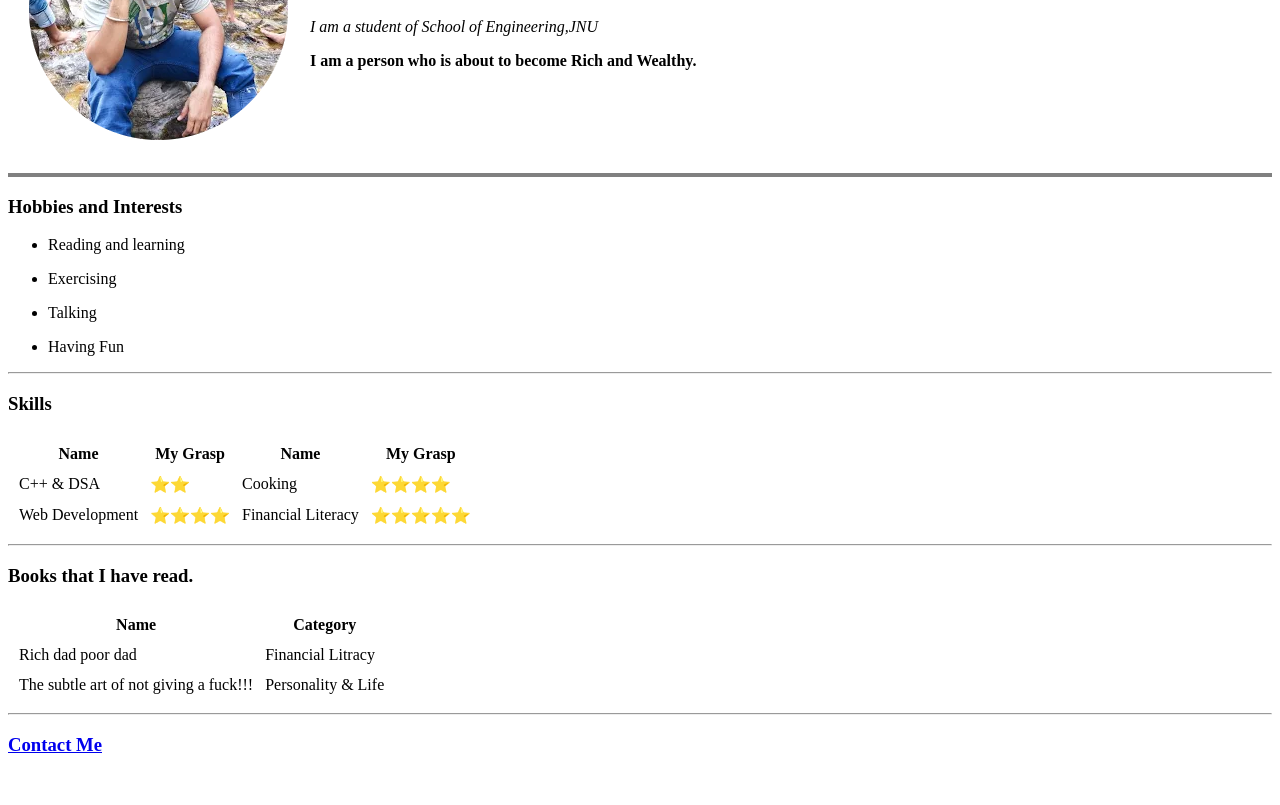
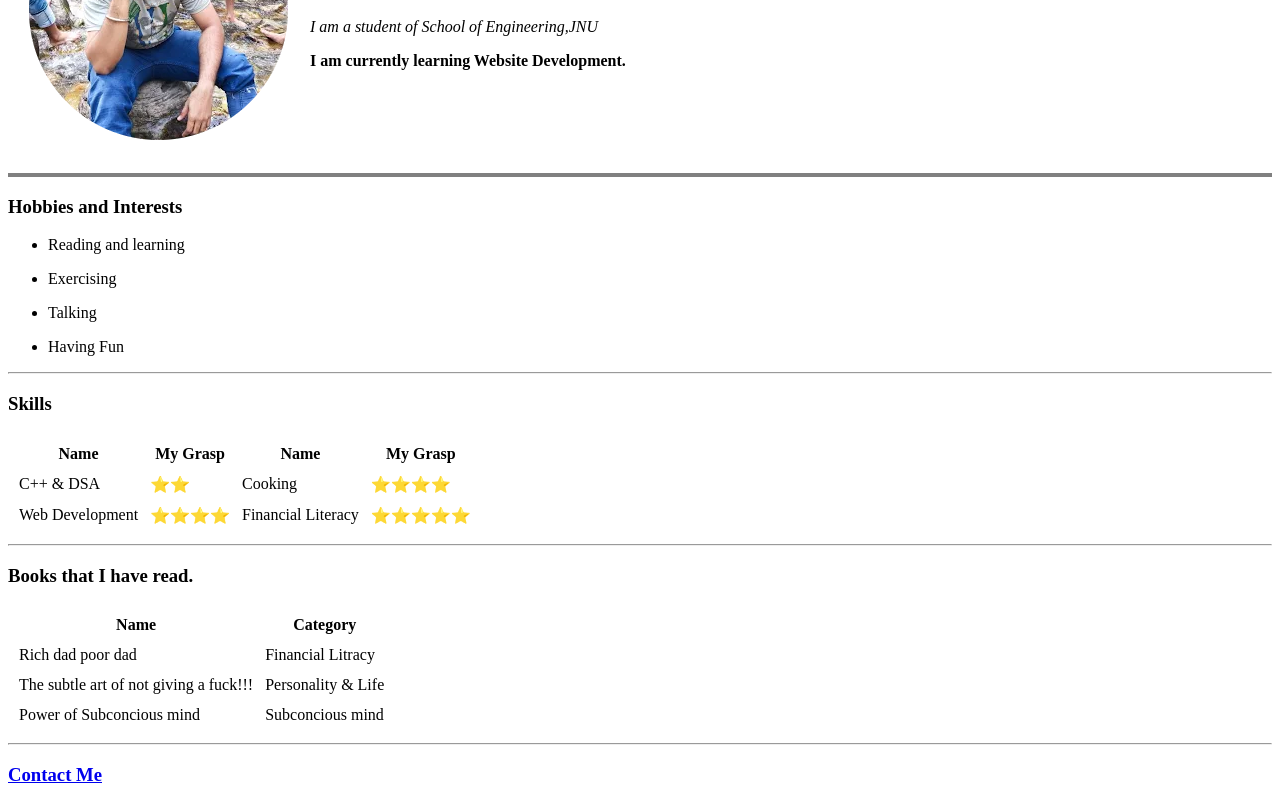
Before and after one commit to agarwalsarthak882/cv, a plain HTML site: page index.html in a window 1280 px wide. Shown: the part 148-953 px from the top of the page. Before the commit the page ends 923 px from the top, so only its background shows below. Drawn offline with Linux system fonts and the light colour scheme.

Commit message:
Changed Content

```diff
--- a/index.html
+++ b/index.html
@@ -18,7 +18,7 @@
         </i>
         <p><em> I am a student of School of Engineering,JNU </em></p>
         <p>
-          <strong>I am a person who is about to become Rich and Wealthy.
+          <strong>I am currently learning Website Development.
           </strong>
         </p>
       </td>
@@ -84,6 +84,11 @@
         <td>The subtle art of not giving a fuck!!!</td>
         <td>Personality & Life</td>
       </tr>
+      <tr>
+        <td>Power of Subconcious mind </td>
+        <td>Subconcious mind</td>
+      </tr>
+
     </tbody>
   </table>
   <hr>
```
Lines whose indentation alone changed are shown as unchanged.
